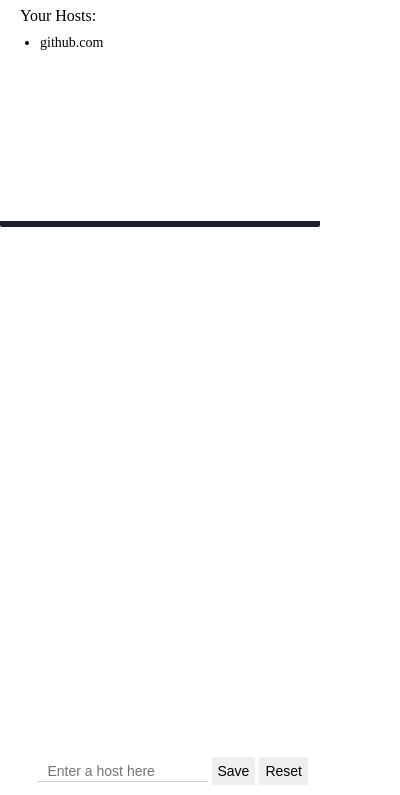
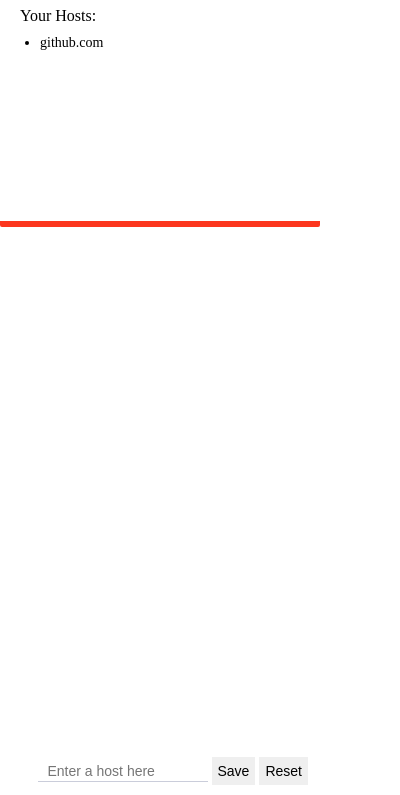
Before and after one commit to ygnoh/smart-github, a browser extension: page src/popup.html in a window 400 px wide. Shown: the part 49-844 px from the top of the page. Drawn offline with Linux system fonts and the light colour scheme.

Commit message:
feat: border bottom 색 변경

```diff
--- a/src/popup.css
+++ b/src/popup.css
@@ -9,7 +9,7 @@ a {
 }
 
 .sg-popup {
-    border-bottom: 6px solid #1d2229;
+    border-bottom: 6px solid #fc361e;
     width: 300px;
     height: 250px;
     border-radius: 2px;
```
